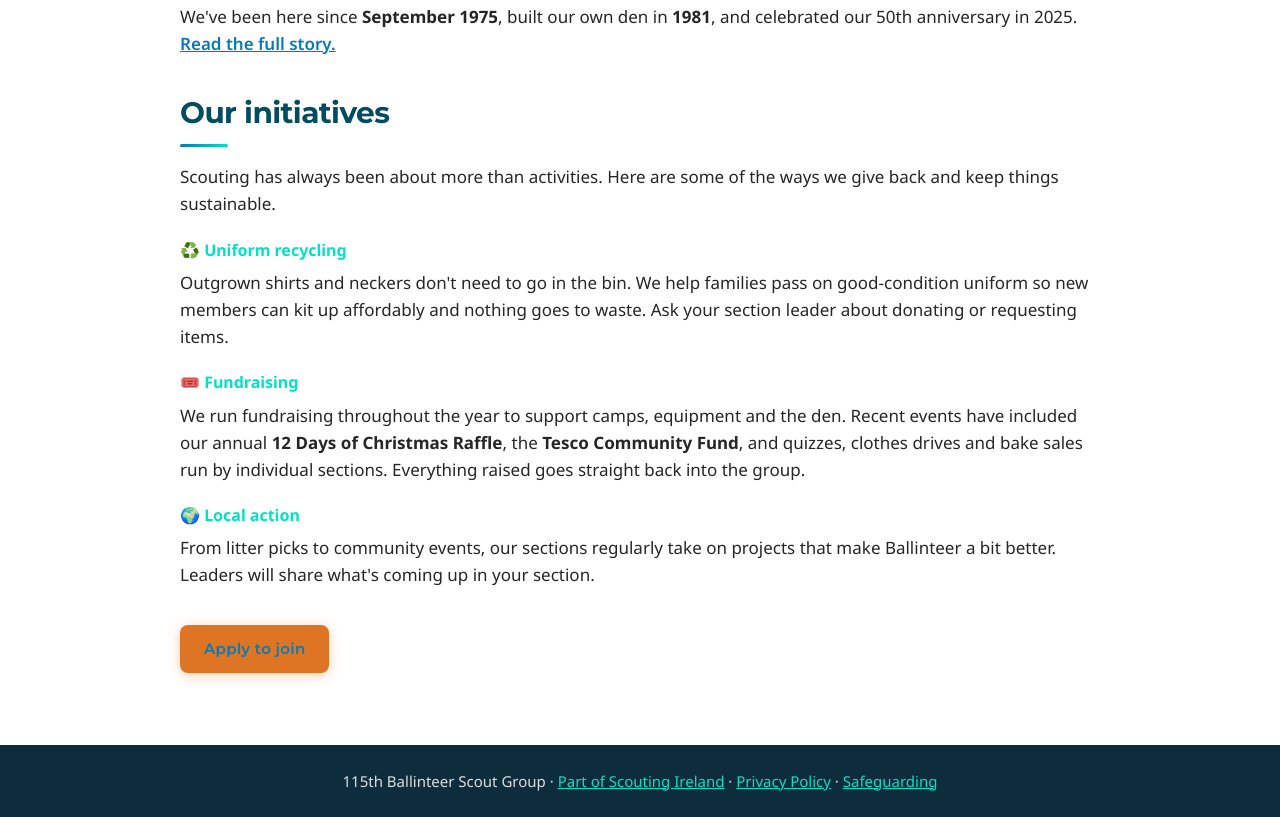
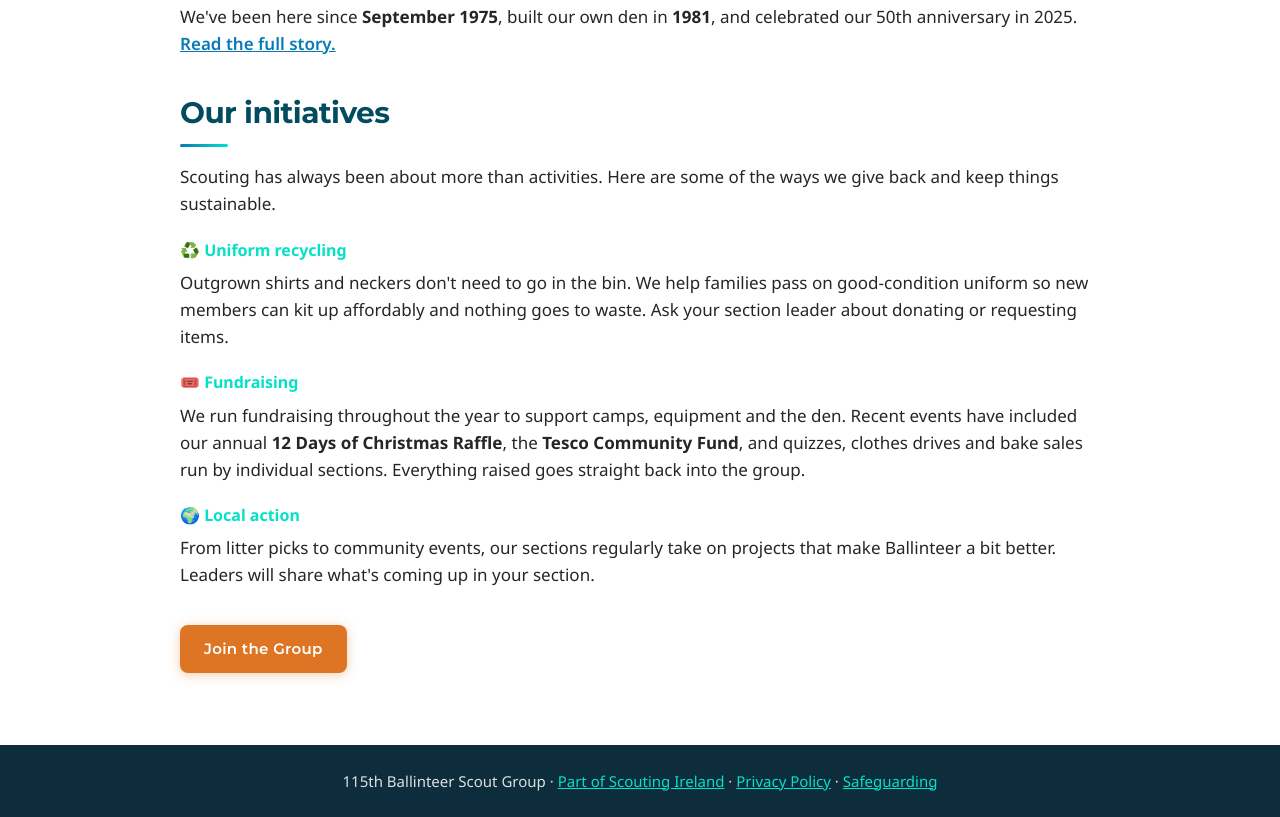
Before and after one commit to KMulligan2020/115-ballinteer-scouts, a plain HTML site: page pages/group-info.html in a window 1280 px wide. Shown: the part 802-1619 px from the top of the page. Drawn offline with Linux system fonts and the light colour scheme.

Commit message:
Fix Join button: white text and consistent label across all pages
.section-content a was overriding btn-primary colour to blue.
Added !important to enforce white. Renamed 'Apply to join' to
'Join the Group' to match sections page.

Co-Authored-By: Claude Sonnet 4.6 <noreply@anthropic.com>

```diff
--- a/pages/group-info.html
+++ b/pages/group-info.html
@@ -109,7 +109,7 @@
           <h3 style="font-size:1rem;font-weight:700;margin:1.25rem 0 0.35rem;color:var(--brand-teal)">🌍 Local action</h3>
           <p>From litter picks to community events, our sections regularly take on projects that make Ballinteer a bit better. Leaders will share what's coming up in your section.</p>
 
-          <p style="margin-top:1.75rem"><a href="join.html" class="btn btn-primary">Apply to join</a></p>
+          <p style="margin-top:1.75rem"><a href="join.html" class="btn btn-primary">Join the Group</a></p>
         </div>
       </div>
     </section>
--- a/styles.css
+++ b/styles.css
@@ -479,13 +479,13 @@ body {
 
 .btn-primary {
   background: var(--brand-orange);
-  color: var(--brand-white);
+  color: var(--brand-white) !important;
   box-shadow: 0 2px 12px rgba(222, 117, 36, 0.35);
 }
 
 .btn-primary:hover {
   background: #c9661f;
-  color: var(--brand-white);
+  color: var(--brand-white) !important;
   transform: translateY(-1px);
 }
 
```
